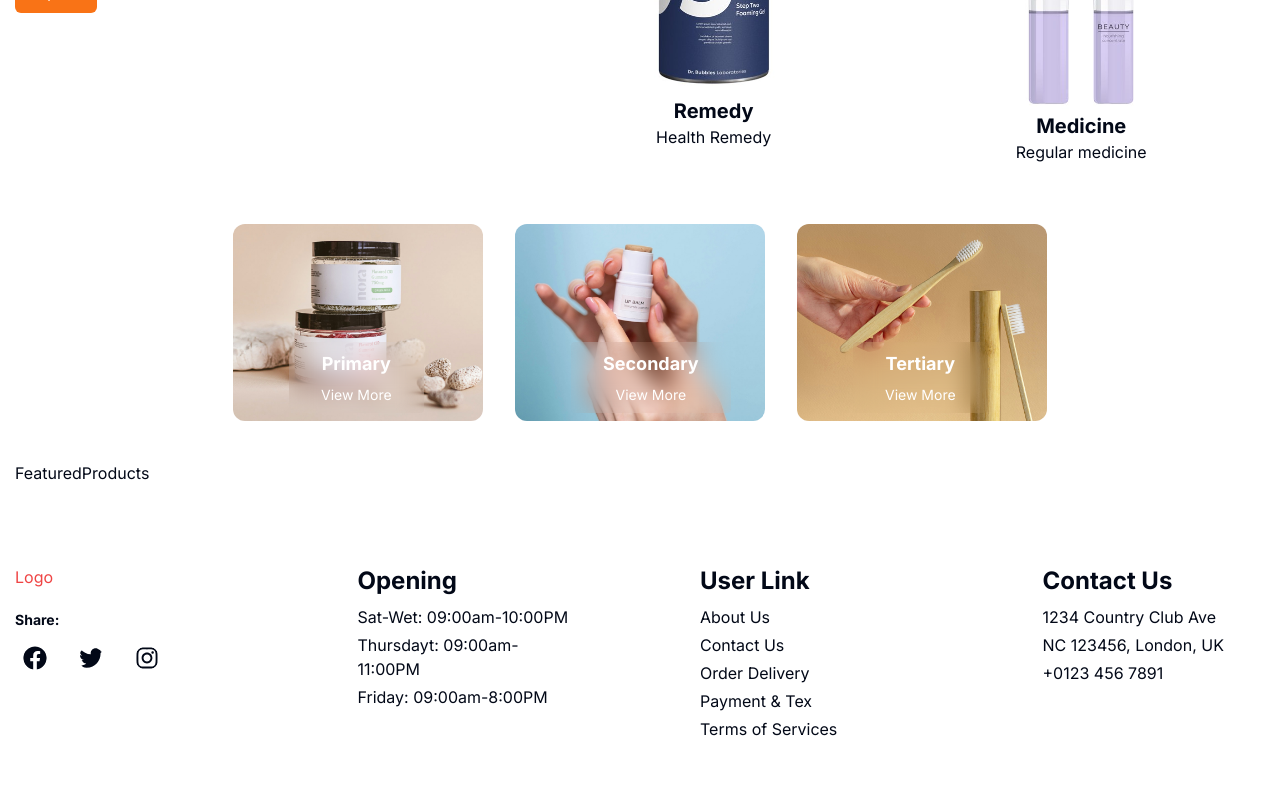
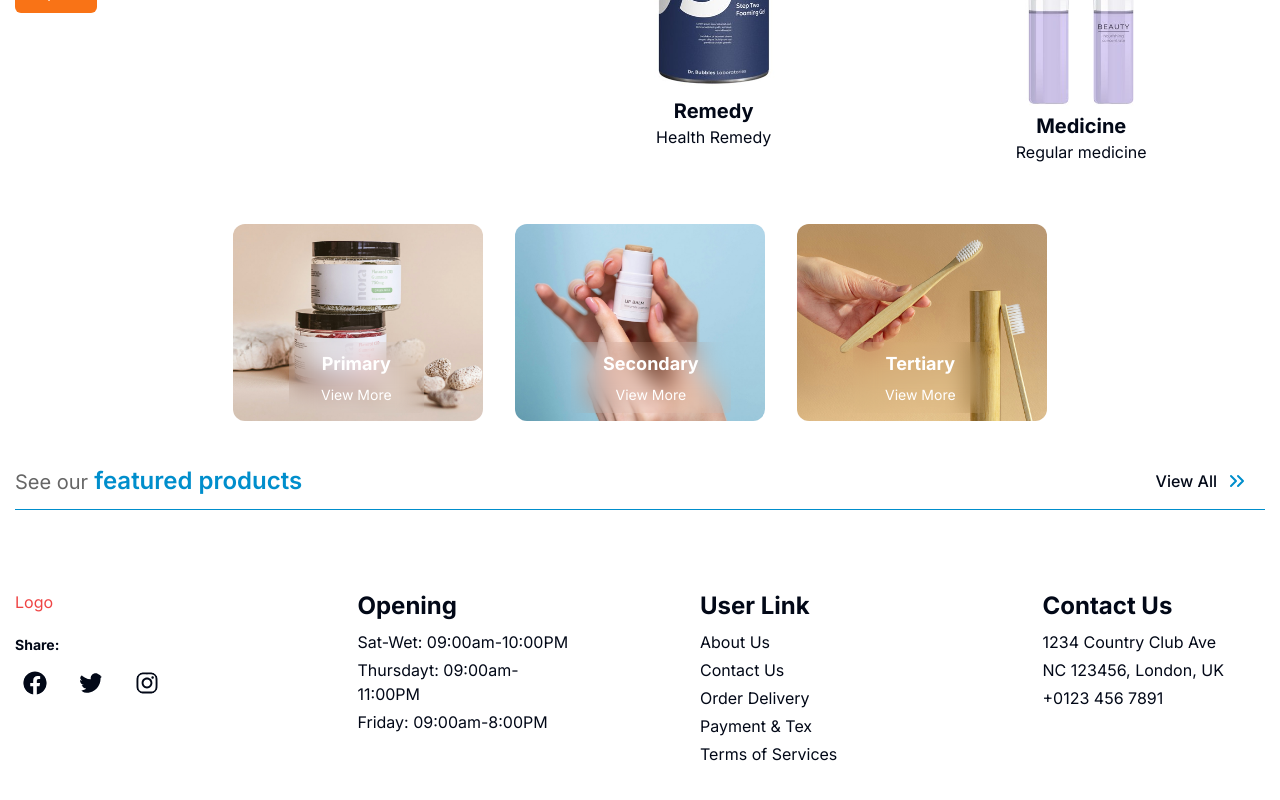
Before and after one commit to mahdimortuza/heal-io-client, a Next.js app: page / in a window 1280 px wide. Shown: the part 579-1379 px from the top of the page. Built offline with nearby package versions, Linux system fonts and the light colour scheme.

Commit message:
section title added

```diff
--- /dev/null
+++ b/src/components/SectionTitle.tsx
@@ -0,0 +1,30 @@
+import { ChevronsRight } from "lucide-react";
+import Link from "next/link";
+import { Button } from "./ui/button";
+
+type TProps = { title: string; highlight: string; link: string };
+
+const SectionTitle = ({ title, highlight, link }: TProps) => {
+  return (
+    <div className="flex  justify-between items-center border-b border-[#008ECC] pb-2">
+      <h4 className="text-[#666666] text-base md:text-xl ">
+        {title}
+        <span className="text-[#008ECC] text-xl md:text-2xl font-semibold">
+          {""} {highlight}
+        </span>
+      </h4>
+      {link ? (
+        <Link href={link}>
+          <Button variant="ghost" className="flex items-center gap-2">
+            <span className="text-base">View All</span>
+            <ChevronsRight className="text-[#008ECC]" />
+          </Button>
+        </Link>
+      ) : (
+        ""
+      )}
+    </div>
+  );
+};
+
+export default SectionTitle;
--- a/src/components/ui/pageSections/HomePage/FeaturedProducts.tsx
+++ b/src/components/ui/pageSections/HomePage/FeaturedProducts.tsx
@@ -1,9 +1,14 @@
+import SectionTitle from "@/components/SectionTitle";
 import Container from "../../Container";
 
 const FeaturedProducts = () => {
   return (
     <Container className="my-10">
-      <div>FeaturedProducts</div>
+      <SectionTitle
+        title="See our"
+        highlight="featured products"
+        link="/products"
+      />
     </Container>
   );
 };
```
